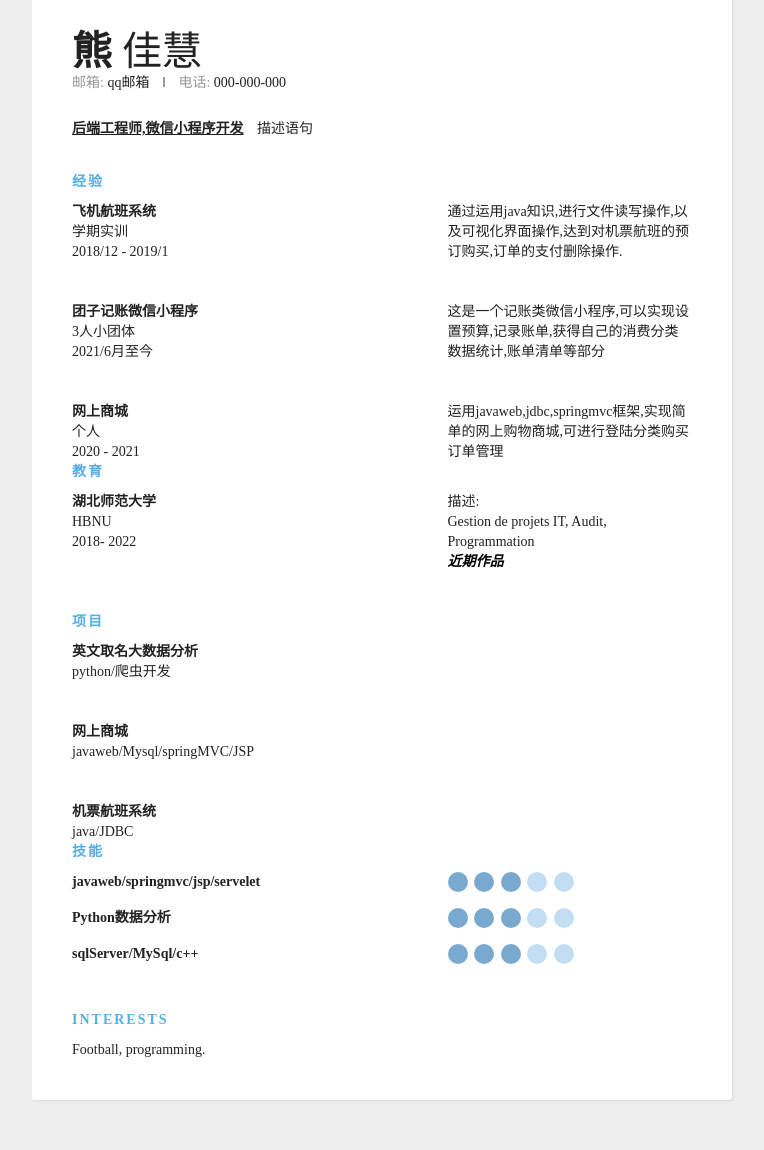
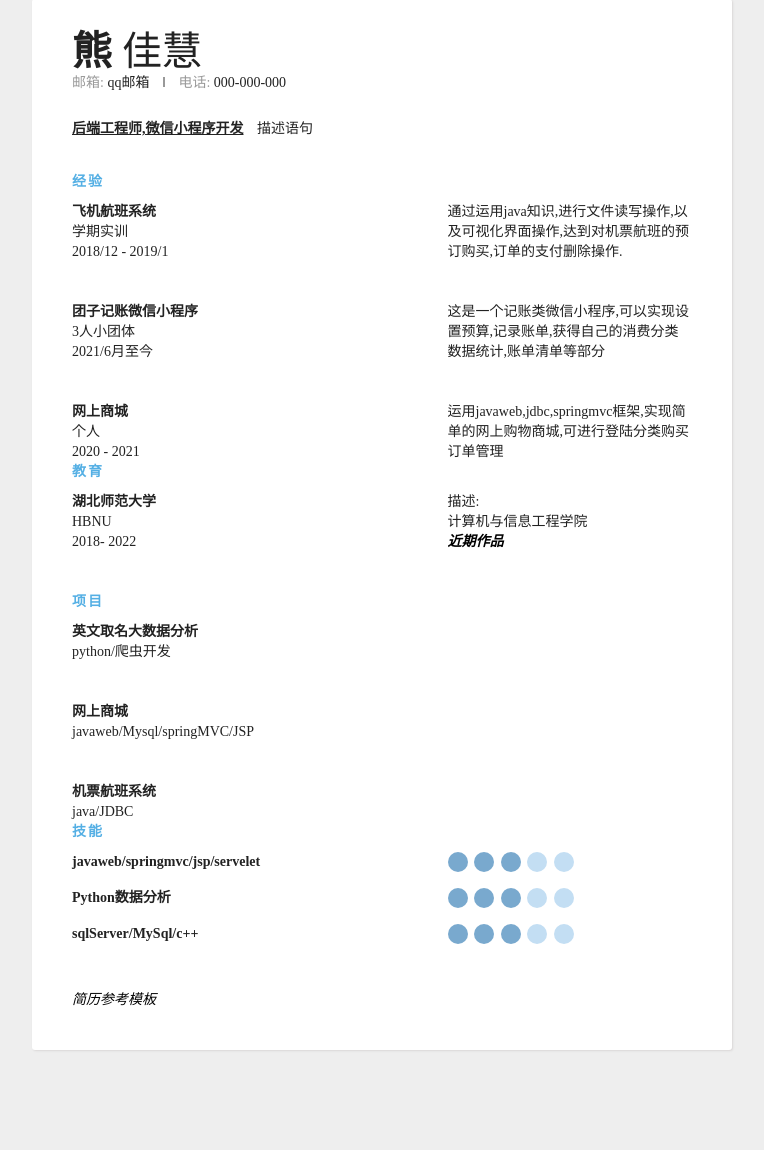
Before and after one commit to aoao2239/aoao2239, a Flask app: page / in a window 1280 px wide. Shown: the part 51-1201 px from the top of the page, without its empty margins (258-1022 px from the left). After the commit the page ends 1102 px from the top, so only its background shows below. Run offline with Flask 2, Linux system fonts and the light colour scheme; some libraries are stand-ins or nearby versions.

Commit message:
更改了title

```diff
--- a/app.py
+++ b/app.py
@@ -52,7 +52,7 @@ person = {
         {
             'university': '湖北师范大学',
             'degree': '软件工程22届本科毕业生',
-            'description' : 'Gestion de projets IT, Audit, Programmation',
+            'description' : '计算机与信息工程学院',
             'mention' : 'aoao',
             'timeframe' : '2018- 2022'
         }
--- a/templates/index2.html
+++ b/templates/index2.html
@@ -2,7 +2,7 @@
 <html lang="en" >
 <head>
   <meta charset="UTF-8">
-  <title>CodePen - Sample Resume</title>
+  <title>熊的简历</title>
   <link rel="stylesheet" href="./static/css/style.css">
 
 </head>
@@ -150,16 +150,10 @@
          </div>
 
        </div>
-     <div class="section">
-     <div class="section__title">
-       Interests
-       </div>
-       <div class="section__list">
-         <div class="section__list-item">
-                  Football, programming.
-          </div>
-       </div>
-     </div>
+
+	    <div class="right">
+	   <a style="text-align:right;bottom:0px;margin-right:120rpx;" href="https://codepen.io/knaman2609/pen/Zbyjvv">简历参考模板<a/>
+  </div>
      </div>
   </div>
 </div>
```
